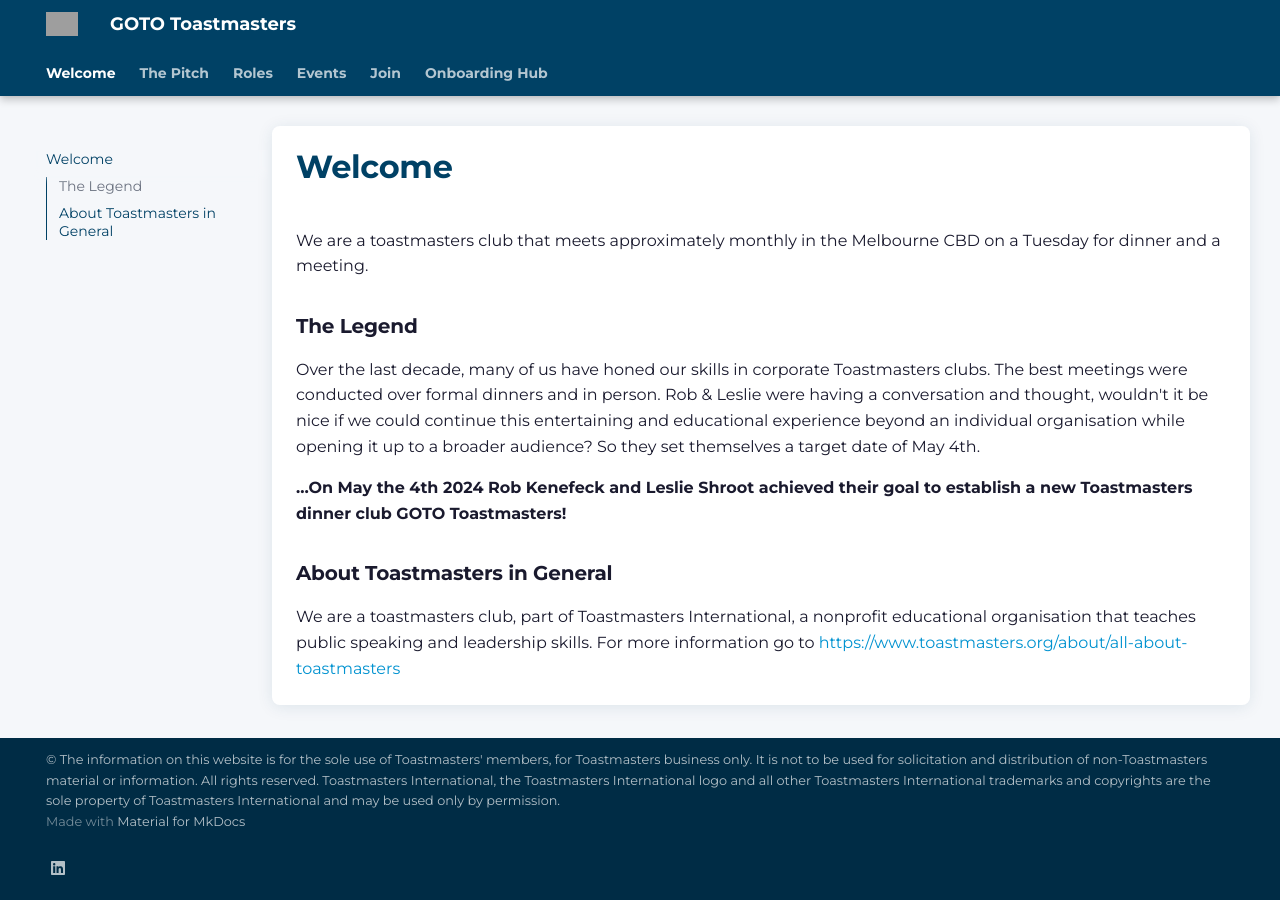
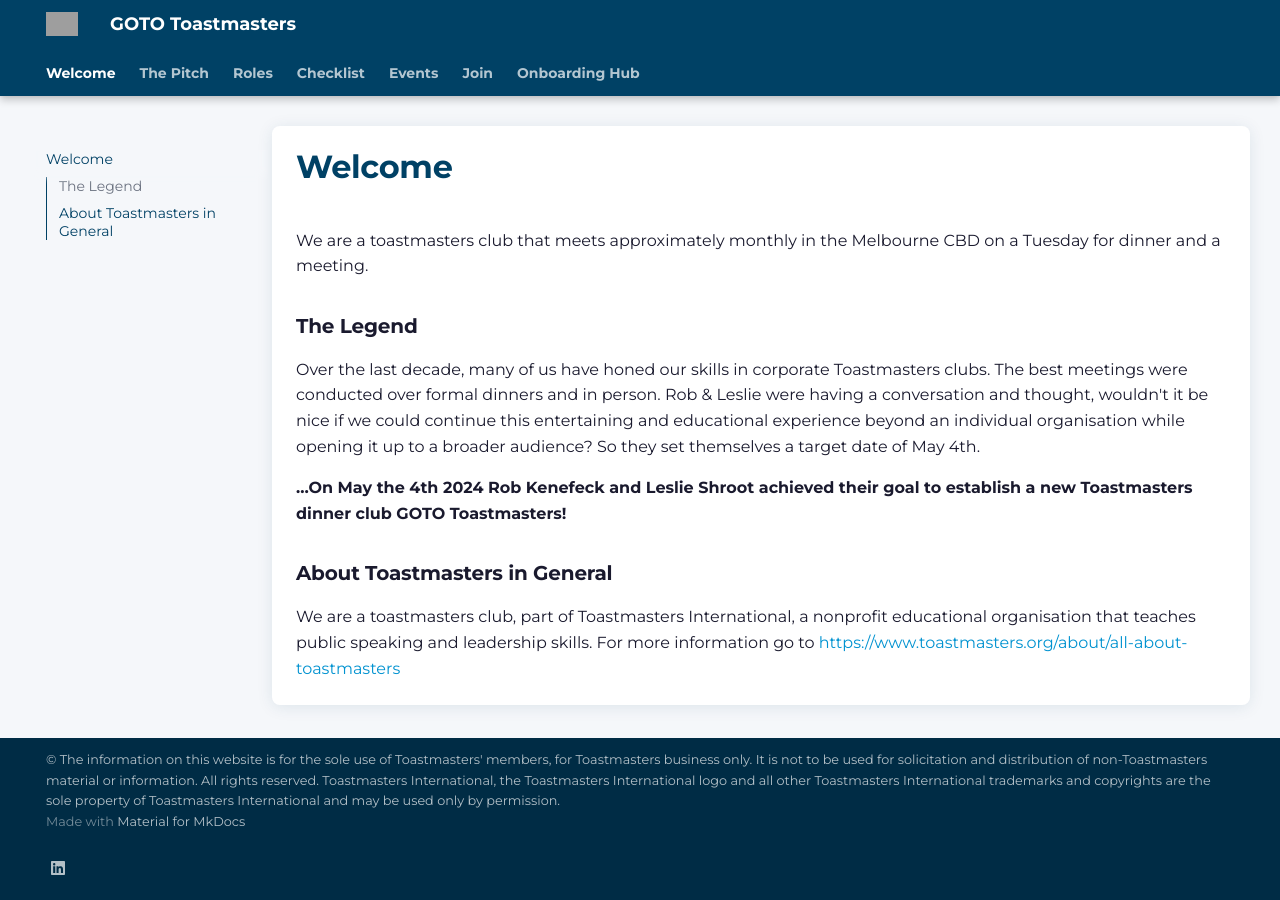
Before and after one commit to rkenefeck/gototoastmasters, an MkDocs documentation site: the page built from docs/index.md, in a window 1280 px wide. Built offline with MkDocs 1.6.1 and Material for MkDocs 9.7.7, drawn with Linux system fonts in a browser that asks for light colours; plug-ins that fetch from the network failed and are left out; grey boxes are pictures that could not be loaded.

Commit message:
Add Checklist to site nav
Wires the pipeline-published checklist.md into the MkDocs navigation
so the Toastmaster Checklist page is reachable from the site header.

Co-Authored-By: Claude Sonnet 4.6 <noreply@anthropic.com>

```diff
--- a/mkdocs.yml
+++ b/mkdocs.yml
@@ -10,6 +10,7 @@ nav:
   - Welcome: index.md
   - The Pitch: pitch.md
   - Roles: roles.md
+  - Checklist: checklist.md
   - Events: events.md
   - Join: join/index.html
   - Onboarding Hub: onboarding/index.html
```
